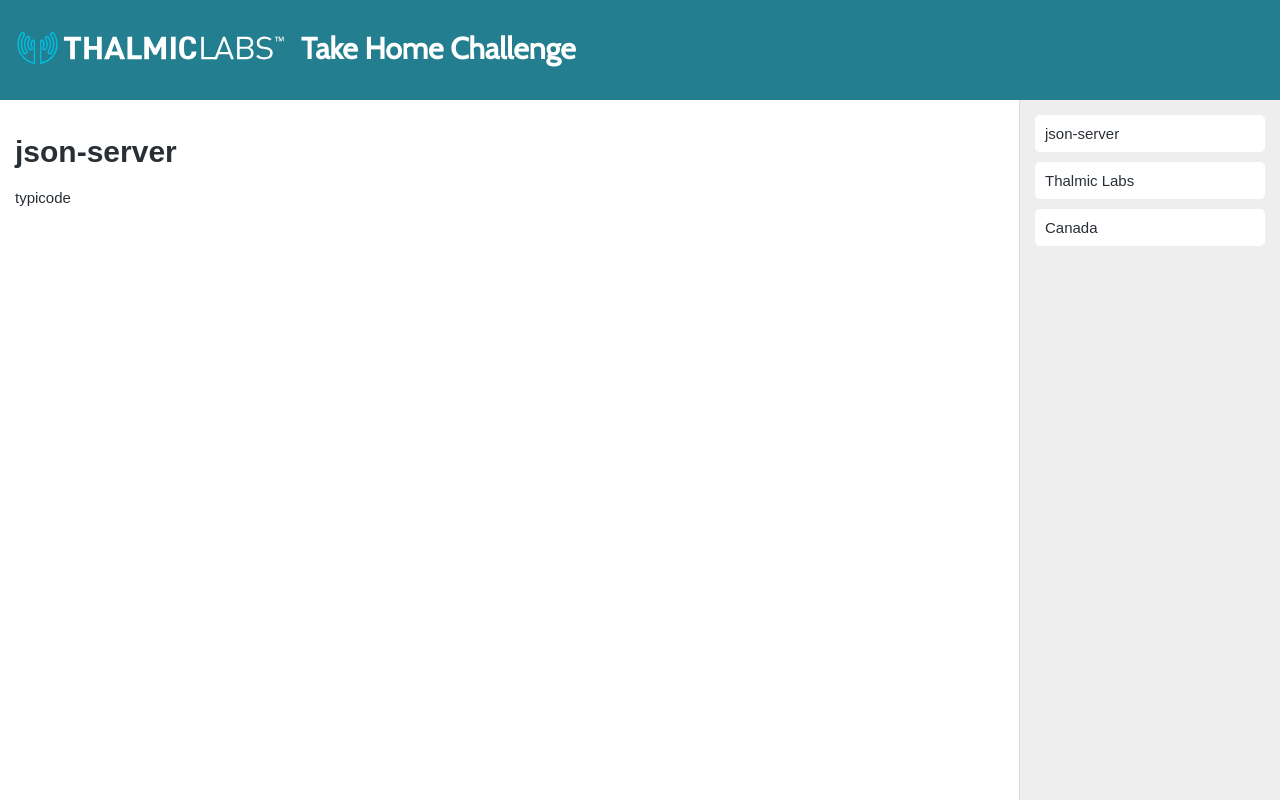
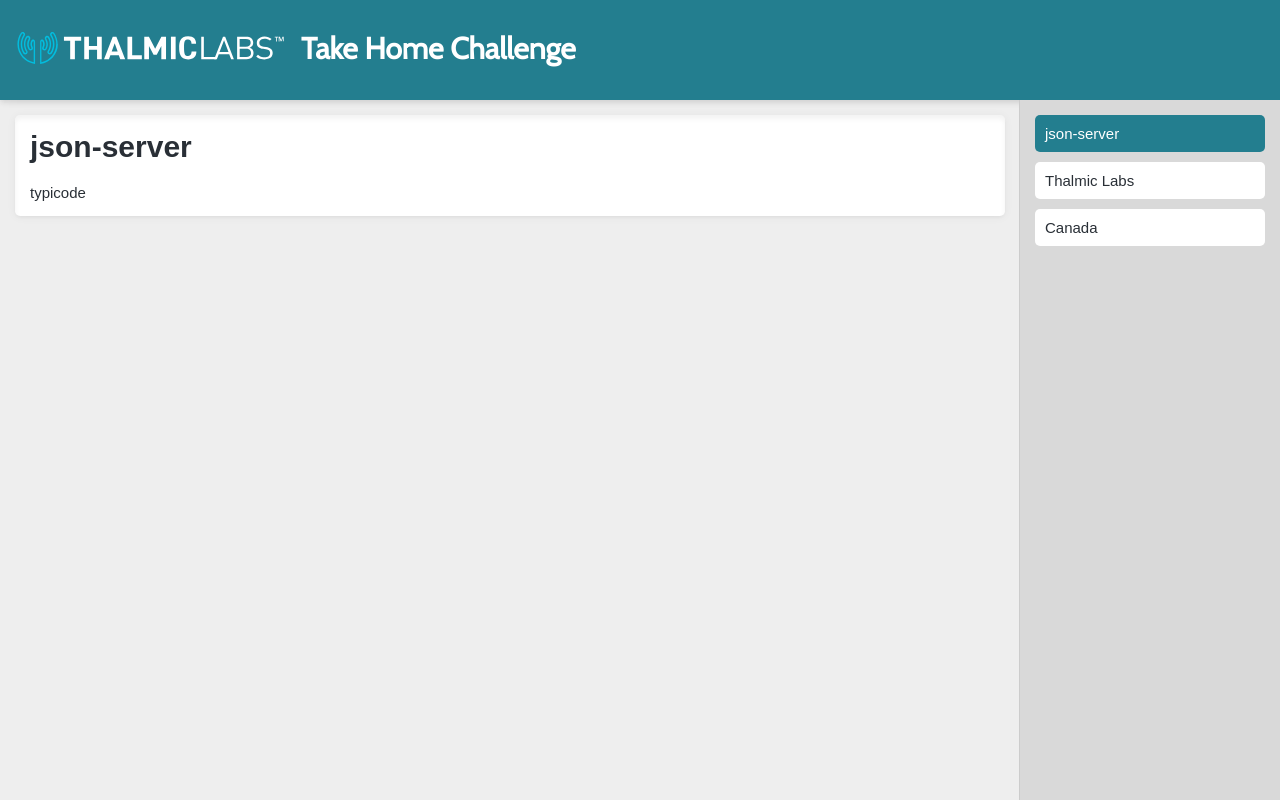
Before and after one commit to Hectorhammett/thalmicproject, a React app: page / in a window 1280 px wide. Both pictures are taken after a click on the element "json-server". Built offline with nearby package versions, Linux system fonts and the light colour scheme; data requests are answered from the project's data file; a web font is replaced by a local one.

Commit message:
Change variables on main.scss

```diff
--- a/src/components/EventsList.js
+++ b/src/components/EventsList.js
@@ -3,18 +3,23 @@
 /* This event element is only used in conjuction with the list, that's why they're on the same file */
 class Event extends Component {
     render() {
-        const { event, selectEvent, index } = this.props;
+        console.log(this.props);
+        const { event, selectEvent, index, active } = this.props;
         return (
-            <div className="event" key={event.id} onClick={ () => { selectEvent(index) } }>{event.title}</div>
+            <div className={"event " + ( active ? 'active' : "" )} key={event.id} onClick={ () => { selectEvent(index) } }>{event.title}</div>
         );
     }
 }
 
 class EventsList extends Component {
     renderList(){
-        const {events, selectEvent} = this.props;
+        const { events, selectEvent, selectedEvent } = this.props;
         return events.map((event, index) => {
-            return <Event event={event} selectEvent={selectEvent} key={ event.id } index={ index }/>
+            let active = ( selectedEvent === null ) ? false         :
+                         ( selectedEvent.id === event.id ) ? true   :
+                         false;
+
+            return <Event event={event} selectEvent={selectEvent} key={ event.id } index={ index } active={ active }/>
         })
     }
 
@@ -31,7 +36,6 @@
     }
 
     render() {
-        console.log(this.props);
         return this.renderView();
     }
 }
--- a/src/components/SelectedEvent.js
+++ b/src/components/SelectedEvent.js
@@ -4,7 +4,7 @@
     render() {
         const { event } = this.props;
         return (
-            <div>
+            <div className="panel">
                 <h1>{ event.title }</h1>
                 <p>{ event.author }</p>
             </div>
--- a/src/containers/EventsContainer.js
+++ b/src/containers/EventsContainer.js
@@ -15,7 +15,7 @@
 
     render() {
         console.log(this.props);
-        const { events, loading, error, errorMessage, loadEvents, selectEvent } = this.props;
+        const { events, loading, error, errorMessage, loadEvents, selectEvent, selectedEvent } = this.props;
         return (
             <EventsList
                 events={ events }
@@ -24,6 +24,7 @@
                 errorMessage={ errorMessage }
                 loadEvents = { loadEvents }
                 selectEvent = { selectEvent }
+                selectedEvent = { selectedEvent }
             />
         );
     }
--- a/src/sass/components/_app-bar.scss
+++ b/src/sass/components/_app-bar.scss
@@ -9,6 +9,7 @@
     font-family: $header-font;
     color: $app-bar-font-color;
     display: block;
+    @include box-shadow();
 
     .logo{
         margin-top: 32px;
--- a/src/sass/components/_events-list.scss
+++ b/src/sass/components/_events-list.scss
@@ -6,15 +6,20 @@
 
     .event{
         padding: 10px;
-        background: #fff;
+        background: $event-bg-color;
         margin-bottom: 10px;
         border-radius: $base-border-radius;
         transition: all 0.25s ease;
         cursor: pointer;
+        color: $event-font-color;
 
         &:hover{
-            background: $hover-color;
-            color: #fff;
+            background: $event-hover-bg-color;
+        }
+
+        &.active{
+            background: $event-active-bg-color;
+            color: $event-active-font-color;
         }
     }
 }
--- a/src/sass/components/_font-colors.scss
+++ b/src/sass/components/_font-colors.scss
@@ -1,4 +1,4 @@
 .text-primary{ color: $primary-color; }
 .text-warning{ color: $warning-color; }
 .text-danger{ color: $danger-color; }
-.text-muted{ color: $gray-light; }
+.text-muted{ color: $gray; }
--- a/src/sass/components/_initial.scss
+++ b/src/sass/components/_initial.scss
@@ -8,4 +8,5 @@
   color: $font-color;
   width: 100%;
   margin: 0;
+  background: $body-bg-color
 }
--- /dev/null
+++ b/src/sass/components/_panel.scss
@@ -0,0 +1,16 @@
+
+.panel{
+    background: $panel-bg-color;
+    border-radius: $base-border-radius;
+    padding: $symmetrical-padding;
+    @include box-shadow(10px);
+
+    *:first-child{
+        margin-top: 0;
+    }
+
+    *:last-child{
+        margin-bottom: 0;
+    }
+
+}
--- a/src/sass/components/_variables.scss
+++ b/src/sass/components/_variables.scss
@@ -1,15 +1,18 @@
+@import "mixins/shadow";
+
 /* Colors */
-$primary-color: #6FCBDC;
+$primary-color: #237e8f;
 $warning-color: #FFE66D;
 $danger-color: #FF6B6B;
 $font-color: #292F36;
 
-$hover-color: darken($primary-color,30);
-
 $gray-base: #000;
-$gray: lighten($gray-base,33%);
+$gray: lighten($gray-base,80%);
 $gray-light: lighten($gray-base, 85%);
 $gray-lighter: lighten($gray-base,93.5%);
+
+/* Body */
+$body-bg-color: $gray-lighter;
 
 /* fonts */
 $primary-font: 'Droid Sans', sans-serif;
@@ -19,16 +22,32 @@
 /* padding*/
 $base-padding: 0px 15px;
 $base-padding-top: 15px;
+$base-padding-bottom: 15px;
+$base-padding-left: 15px;
+$base-padding-right: 15px;
+
+$symmetrical-padding: $base-padding-top;
 
 /* app bar */
 $app-bar-height: 100px;
-$app-bar-bg-color: darken($primary-color,30);
+$app-bar-bg-color: $primary-color;
 $app-bar-font-color: #fff;
 
 /* Right Bar */
-$right-bar-bg-color: $gray-lighter;
+$right-bar-bg-color: $gray-light;
 $right-bar-width: 230px;
 
 /* Borders */
-$border-color: $gray-light;
+$border-color: $gray;
 $base-border-radius: 5px;
+
+/* Panels */
+$panel-bg-color: #fff;
+
+/* Events List */
+$event-bg-color: #fff;
+$event-font-color: $font-color;
+$event-hover-bg-color: $gray-lighter;
+$event-hover-font-color: $font-color;
+$event-active-bg-color: $primary-color;
+$event-active-font-color: #fff;
--- /dev/null
+++ b/src/sass/components/mixins/_shadow.scss
@@ -0,0 +1,11 @@
+@mixin box-shadow($inset: false) {
+  @if $inset {
+    -webkit-box-shadow:inset 0 4px 5px 0 rgba(0,0,0,0.05), 0 1px 10px 0 rgba(0,0,0,0.05), 0 2px 4px -1px rgba(0,0,0,0.05);
+    -moz-box-shadow:inset 0 4px 5px 0 rgba(0,0,0,0.05), 0 1px 10px 0 rgba(0,0,0,0.05), 0 2px 4px -1px rgba(0,0,0,0.05);
+    box-shadow:inset 0 4px 5px 0 rgba(0,0,0,0.05), 0 1px 10px 0 rgba(0,0,0,0.05), 0 2px 4px -1px rgba(0,0,0,0.05);
+  } @else {
+    -webkit-box-shadow: 0 4px 5px 0 rgba(0,0,0,0.05), 0 1px 10px 0 rgba(0,0,0,0.05), 0 2px 4px -1px rgba(0,0,0,0.05);
+    -moz-box-shadow: 0 4px 5px 0 rgba(0,0,0,0.05), 0 1px 10px 0 rgba(0,0,0,0.05), 0 2px 4px -1px rgba(0,0,0,0.05);
+    box-shadow: 0 4px 5px 0 rgba(0,0,0,0.05), 0 1px 10px 0 rgba(0,0,0,0.05), 0 2px 4px -1px rgba(0,0,0,0.05);
+  }
+}
--- a/src/sass/main.scss
+++ b/src/sass/main.scss
@@ -7,3 +7,4 @@
 @import "components/events-list.scss";
 @import "components/font-colors.scss";
 @import "components/font-aligns.scss";
+@import "components/panel.scss";
```
